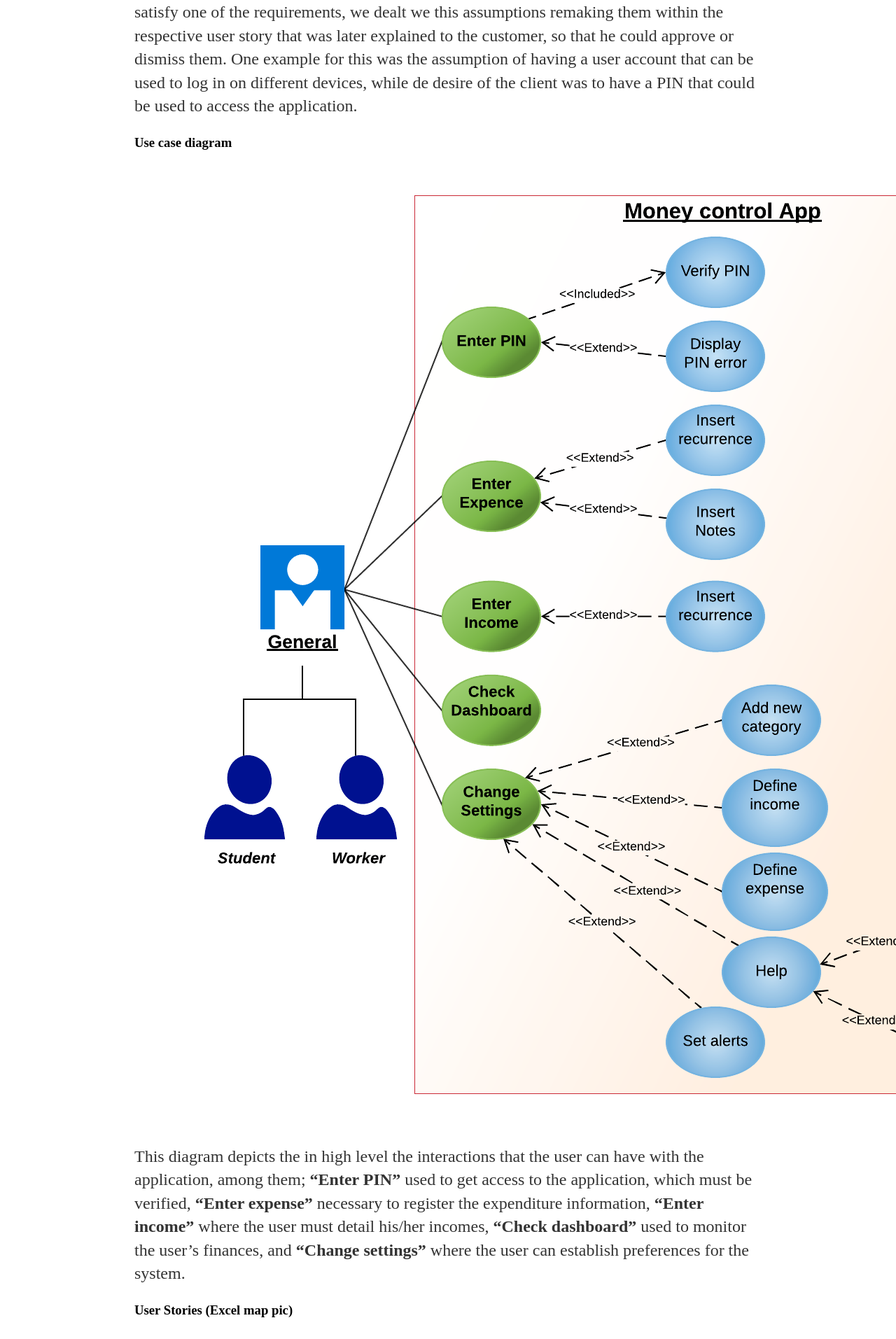
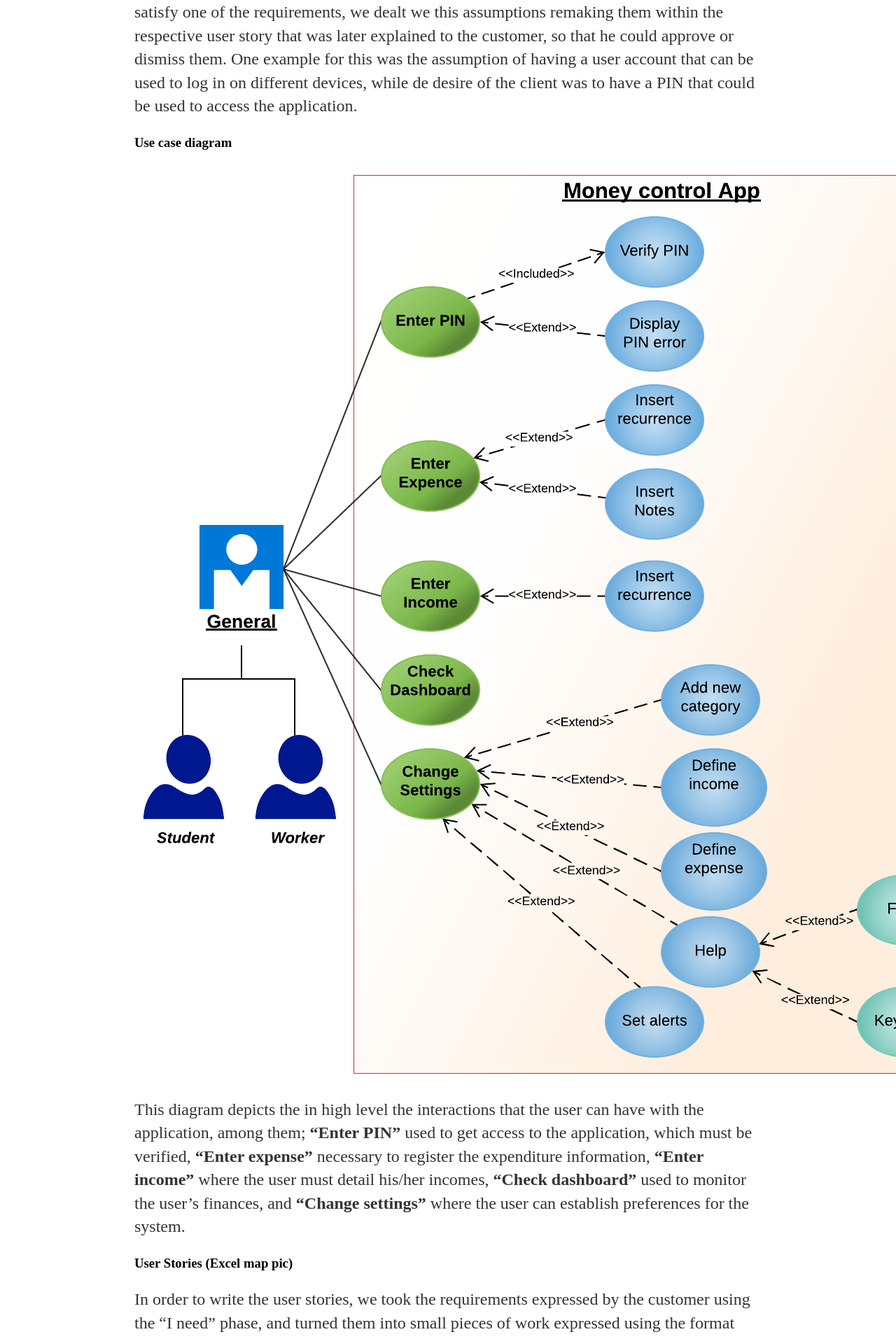
Before and after one commit to NadeemNicoR/TeamProjects, a Jekyll site: the page built from docs/_posts/2019-05-14-ISEE-2019-Prototype-Presentation.md, in a window 1280 px wide. Shown: the part 2606-4519 px from the top of the page at 70% size. Built offline with Jekyll 4.4.1, drawn with Linux system fonts in a browser that asks for light colours; our own code applies the rules of GitHub Pages for plain Markdown files; a file with an impossible date is left out.

Commit message:
broken link fix
broken link fix

```diff
--- a/docs/_posts/2019-05-14-ISEE-2019-Prototype-Presentation.md
+++ b/docs/_posts/2019-05-14-ISEE-2019-Prototype-Presentation.md
@@ -27,7 +27,8 @@ Taking as a starting point the fact that no all the requirements are gathered si
 Even though, we have as principle to work only on what is a requirement from our customer, we couldn't avoid to come across with some features that we thought were necessary to satisfy one of the requirements, we dealt we this assumptions remaking them within the respective user story that was later explained to the customer, so that he could approve or dismiss them. One example for this was the assumption of having a user account that can be used to log in on different devices, while de desire of the client was to have a PIN that could be used to access the application.
 
 ### Use case diagram
-![Usercasediagram]({{site.baseurl}}/images/UseCaseDiagram.png)
+
+![Usercasediagram]({{site.baseurl}}/images/Usercase_new.png)
 
 This diagram depicts the in high level the interactions that the user can have with the application, among them; **"Enter PIN"** used to get access to the application, which must be verified, **"Enter expense"** necessary to register the expenditure information, **"Enter income"** where the user must detail his/her incomes, **"Check dashboard"** used to monitor the user's finances, and **"Change settings"** where the user can establish preferences for the system.
 
```
